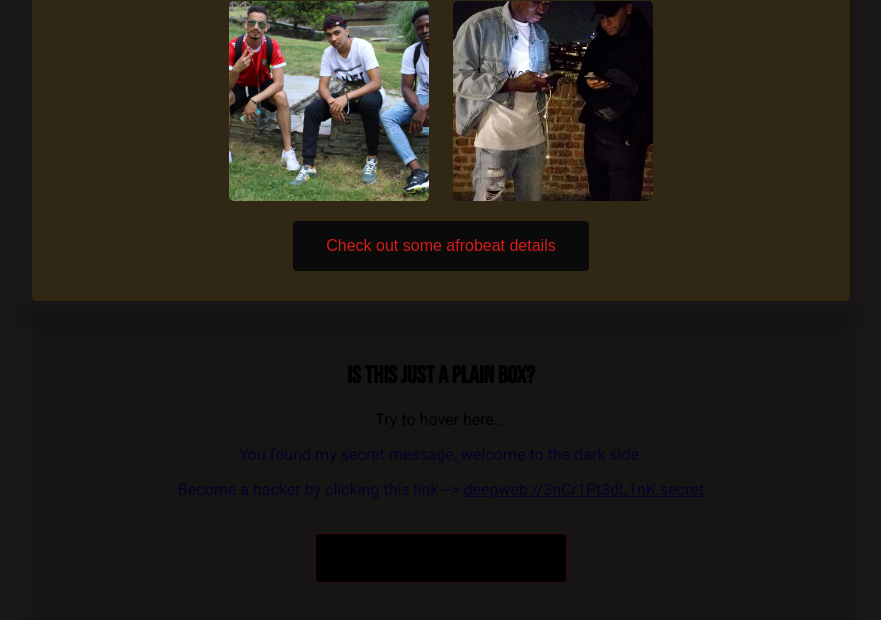
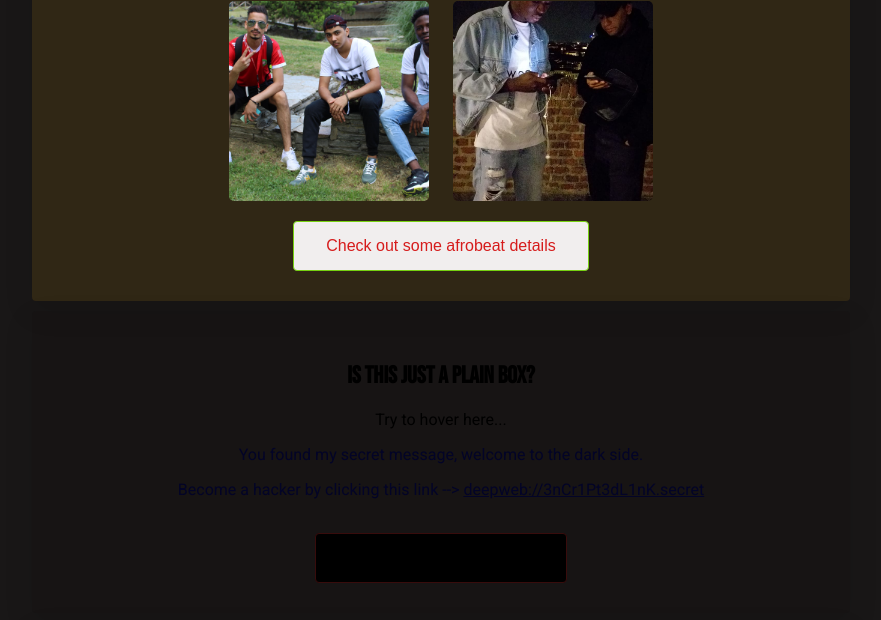
Before and after one commit to wirestanley/gh-pages, a plain HTML site: page index.html in a window 1280 px wide. Shown: the part 1681-2301 px from the top of the page, without its empty margins (199-1080 px from the left). Drawn offline with Linux system fonts and the light colour scheme.

Commit message:
adde colos

```diff
--- a/style.css
+++ b/style.css
@@ -118,13 +118,13 @@ h2 {
 
 #btn-work:hover {
   background: rgb(77, 5, 5);
-  color: rgb(7, 7, 7);
+  color: rgb(240, 228, 228);
   transition: 0.2s;
 }
 
 #btn-fun {
-  background-color: rgb(10, 10, 10);
-  border: 1px solid rgb(8, 8, 8);
+  background-color: rgb(241, 238, 238);
+  border: 1px solid rgb(119, 209, 17);
   border-radius: 4px;
   color: rgb(214, 28, 28);
   padding: 15px 32px;
```
